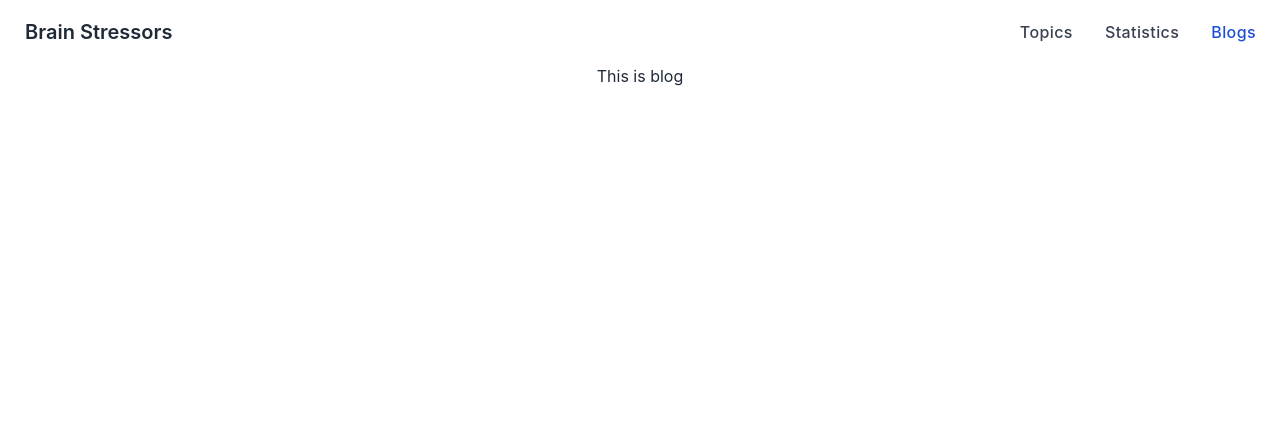
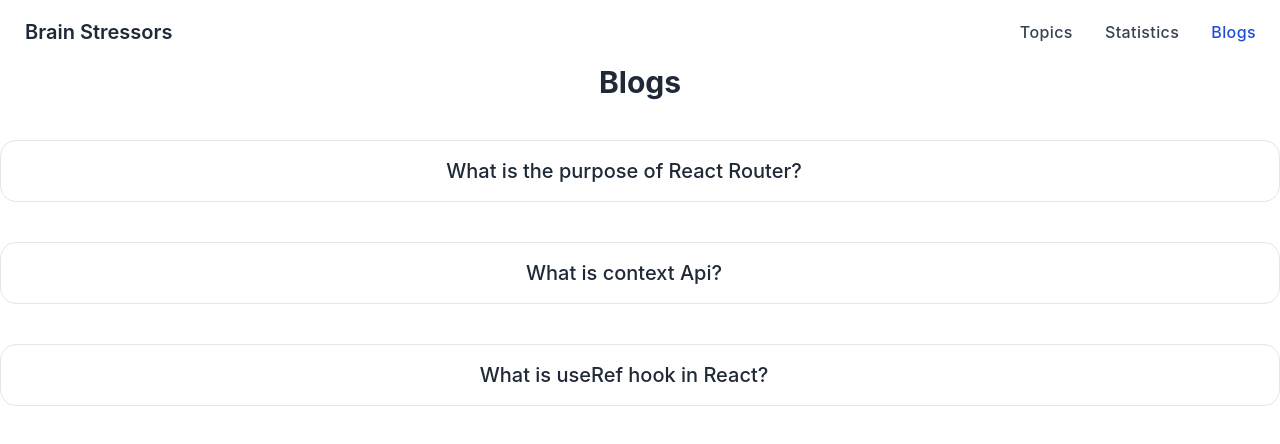
Before and after one commit to sartajdev007/brain-stressors-react, a React (Create React App) app: page /blogs in a window 1280 px wide. Shown: the top 444 px of the page. Built offline with nearby package versions, Linux system fonts and the light colour scheme.

Commit message:
quiz section toast

```diff
--- a/package.json
+++ b/package.json
@@ -12,6 +12,7 @@
     "react-dom": "^18.2.0",
     "react-router-dom": "^6.4.2",
     "react-scripts": "5.0.1",
+    "react-toastify": "^9.0.8",
     "recharts": "^2.1.14",
     "web-vitals": "^2.1.4"
   },
--- a/src/components/Blogs/Blogs.js
+++ b/src/components/Blogs/Blogs.js
@@ -3,7 +3,38 @@ import React from 'react';
 const Blogs = () => {
     return (
         <div>
-            <h1>This is blog</h1>
+            <h1 className='text-3xl align-middle font-bold'>Blogs</h1>
+            <div className='mt-10'>
+                <div tabIndex={0} className="collapse border border-base-300 bg-base-100 rounded-box">
+                    <div className="collapse-title text-xl font-medium">
+                        What is the purpose of React Router?
+                    </div>
+                    <div className="collapse-content">
+                        <p>React Router is a standard library for routing in React. It enables the navigation among views of various components in a React Application, allows changing the browser URL, and keeps the UI in sync with the URL.</p>
+                    </div>
+                </div>
+                <div className='mt-10'>
+                    <div tabIndex={0} className="collapse border border-base-300 bg-base-100 rounded-box">
+                        <div className="collapse-title text-xl font-medium">
+                            What is context Api?
+                        </div>
+                        <div className="collapse-content">
+                            <p>The React Context API is a way for a React app to effectively produce global variables that can be passed around. This is the alternative to "prop drilling" or moving props from grandparent to child to parent, and so on. Context is also touted as an easier, lighter approach to state management using Redux.</p>
+                        </div>
+                    </div>
+                </div>
+                <div className='mt-10'>
+                    <div tabIndex={0} className="collapse border border-base-300 bg-base-100 rounded-box">
+                        <div className="collapse-title text-xl font-medium">
+                            What is useRef hook in React?
+                        </div>
+                        <div className="collapse-content">
+                            <p>useRef(initialValue) is a built-in React hook that accepts one argument as the initial value and returns a reference (aka ref). A reference is an object having a special property current.</p>
+                        </div>
+                    </div>
+                </div>
+
+            </div>
         </div>
     );
 };
--- a/src/components/Quiz/Quiz.js
+++ b/src/components/Quiz/Quiz.js
@@ -1,27 +1,37 @@
 import React, { useState } from 'react';
+import { EyeIcon, EyeSlashIcon } from '@heroicons/react/24/solid'
+import { ToastContainer, toast } from 'react-toastify';
+import 'react-toastify/dist/ReactToastify.css';
+
 
 const Quiz = ({ quiz }) => {
-    const { options, question, correctAnswer } = quiz;
-    const { answer, setAnswer } = useState('')
+    const { id, options, question, correctAnswer } = quiz;
+    const [showAnswer, setShowAnswer] = useState(false)
 
-    const handleAnswer = correctAnswer => {
-        const selected = answer.find(select => select.length === correctAnswer.length);
-        if (selected) {
-            alert('You are right')
+
+    const handleAnswer = (option) => {
+        if (option === correctAnswer) {
+            toast('Congrats! Your answer is correct')
         }
         else {
-            alert('Try again')
+            toast('Beep!Your answer is wrong')
         }
     }
 
     return (
-        <div className='border-2 m-10 bg-violet-300 shadow-2xl p-8'>
-            <h2 className='font-semibold text-xl'>{question}</h2>
-            <div className='grid grid-cols-2 gap-2 p'>
+        <div className='border-2 m-10 bg-violet-300 shadow-2xl p-8 rounded-xl'>
+            <h2 className='font-semibold text-xl'>{question.split('<p>').join('').split('</p>').join('')}</h2>
+            <button onClick={() => setShowAnswer(!showAnswer)}>{showAnswer ? <EyeSlashIcon className="h-6 w-6 text-white"></EyeSlashIcon> : <EyeIcon className="h-6 w-6 text-white"></EyeIcon>}</button>
+            <p className="text-red-500 font-bold text-xl">{showAnswer && correctAnswer}</p>
+            <div className='grid lg:grid-cols-2 gap-2 p'>
                 {
                     options.map(option =>
-                        <div className='border-2 border-black p-10 mt-5'>
-                            <button onClick={handleAnswer}>{option}</button>
+                        <div className='border border-black p-10 mt-5 shadow-lg rounded-lg'>
+                            <label className="label cursor-pointer">
+                                <input onClick={() => handleAnswer(option)} type="radio" name="radio-6" className="radio checked:bg-red-500" />
+                                <ToastContainer />
+                                <span className="label-text">{option}</span>
+                            </label>
                         </div>
                     )
                 }
--- a/src/components/Quizzes/Quizzes.js
+++ b/src/components/Quizzes/Quizzes.js
@@ -3,8 +3,7 @@ import { useLoaderData } from 'react-router-dom';
 import Quiz from '../Quiz/Quiz';
 
 const Quizzes = () => {
-    const quizzes = useLoaderData()
-    console.log(quizzes.questions)
+    const quizzes = useLoaderData();
     return (
         <div>
             {
--- a/src/components/Topics/Topics.js
+++ b/src/components/Topics/Topics.js
@@ -17,7 +17,7 @@ const Topics = () => {
                 </div>
             </div>
             {/* hero section end */}
-            <div className='mt-10 mb-10 gap-5 flex flex-col lg:flex-row'>
+            <div className='mt-10 mb-10 gap-5 flex flex-col md:flex-row lg:flex-row'>
                 {
                     topics.data.map(topic => <Topic
                         key={topic.id}
```
Also changed, not shown: 1 other file (tests, documents, lock files or other folders).
